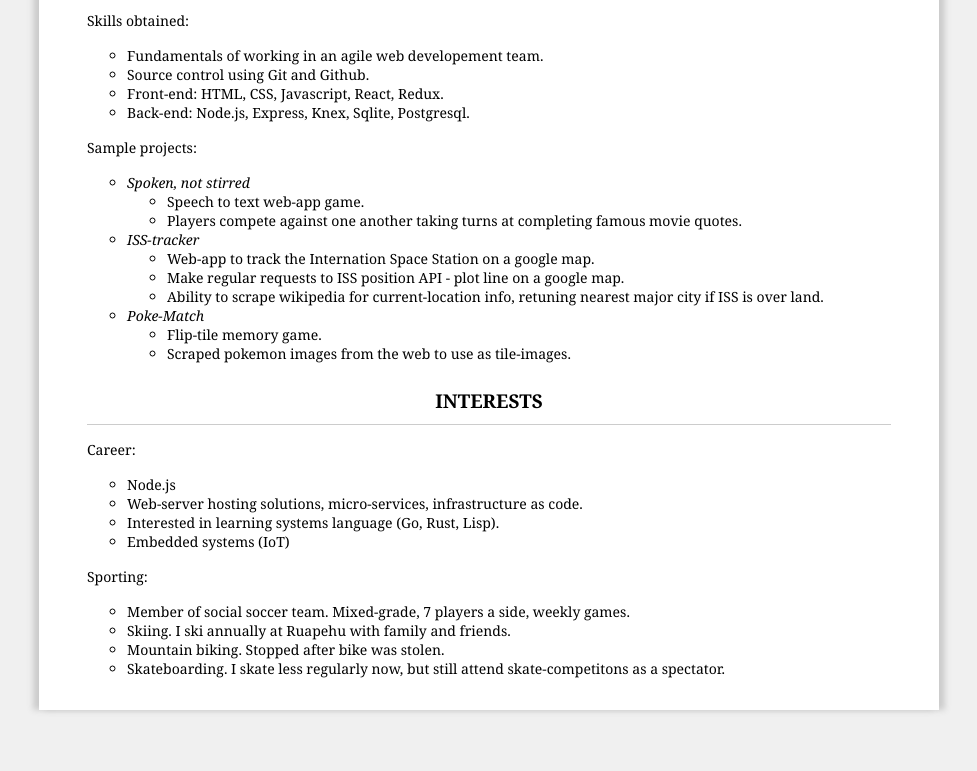
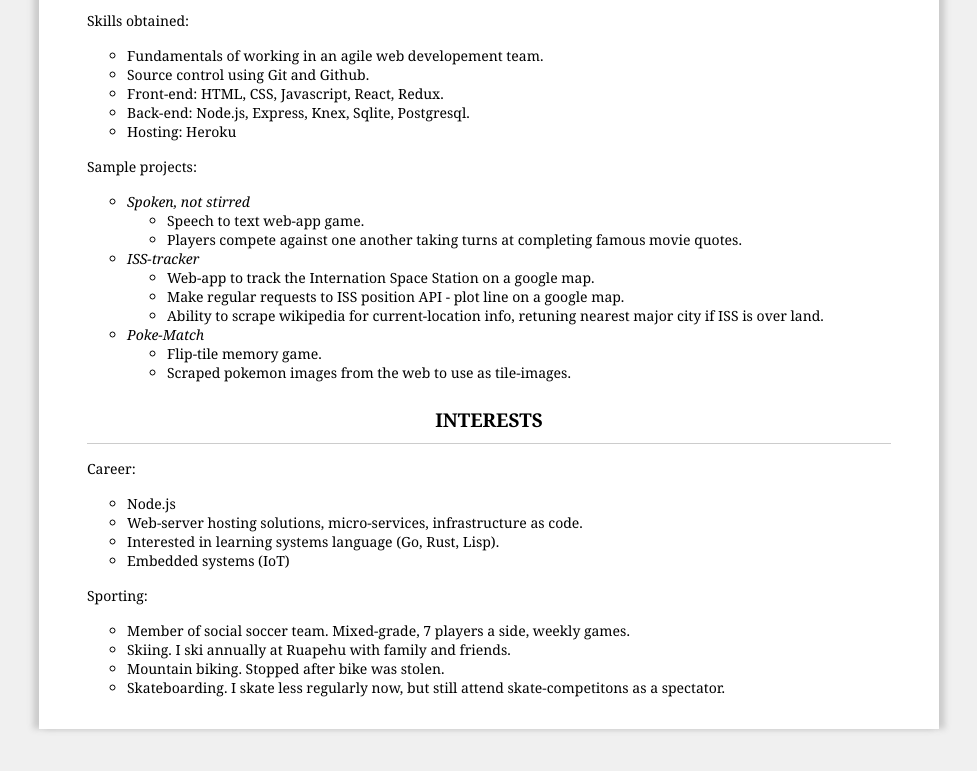
Before and after one commit to JosephJvB/josephjvb.github.io, a plain HTML site: page index.html in a window 1280 px wide. Shown: the part 1247-2018 px from the top of the page, without its empty margins (151-1128 px from the left). Drawn offline with Linux system fonts and the light colour scheme.

Commit message:
add heroku to dev learning

```diff
--- a/index.html
+++ b/index.html
@@ -156,6 +156,7 @@
         <li>Source control using Git and Github.</li>
         <li>Front-end: HTML, CSS, Javascript, React, Redux.</li>
         <li>Back-end: Node.js, Express, Knex, Sqlite, Postgresql.</li>
+        <li>Hosting: Heroku</li>
       </ul>
       <p>Sample projects:</p>
       <ul>
```
